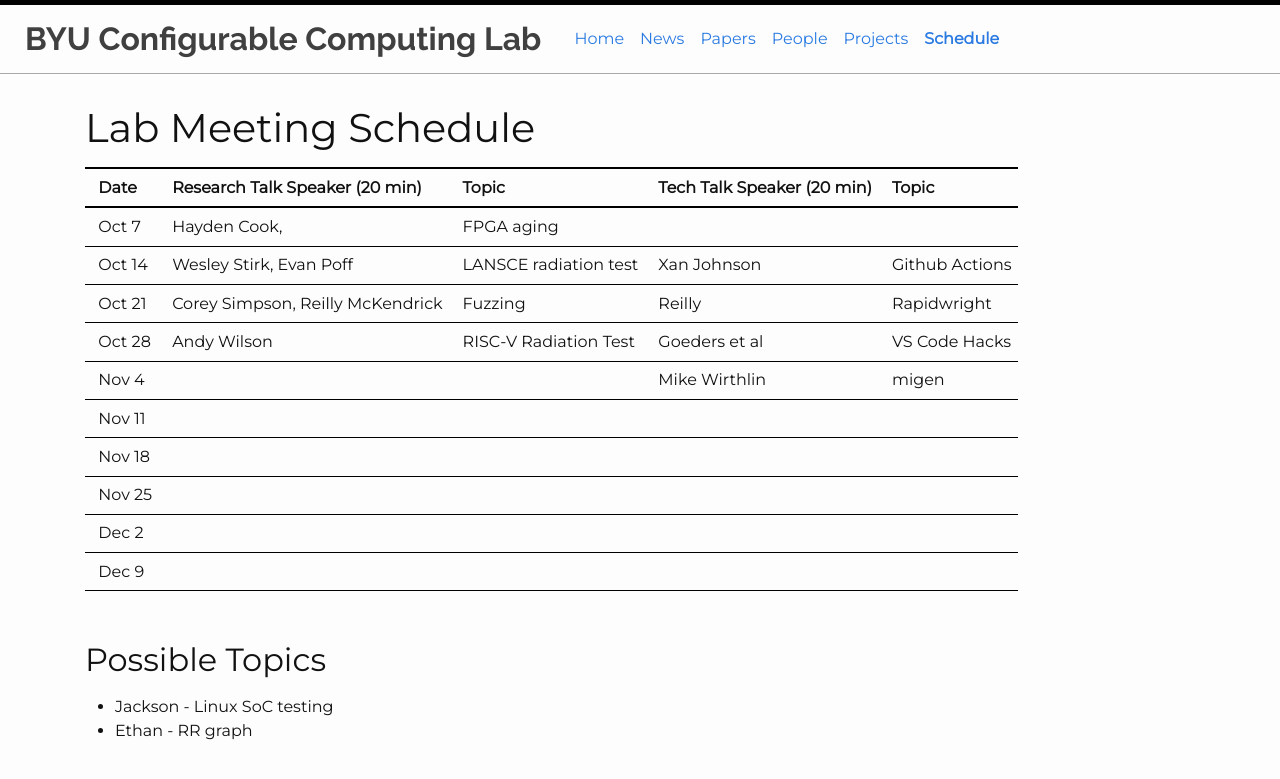
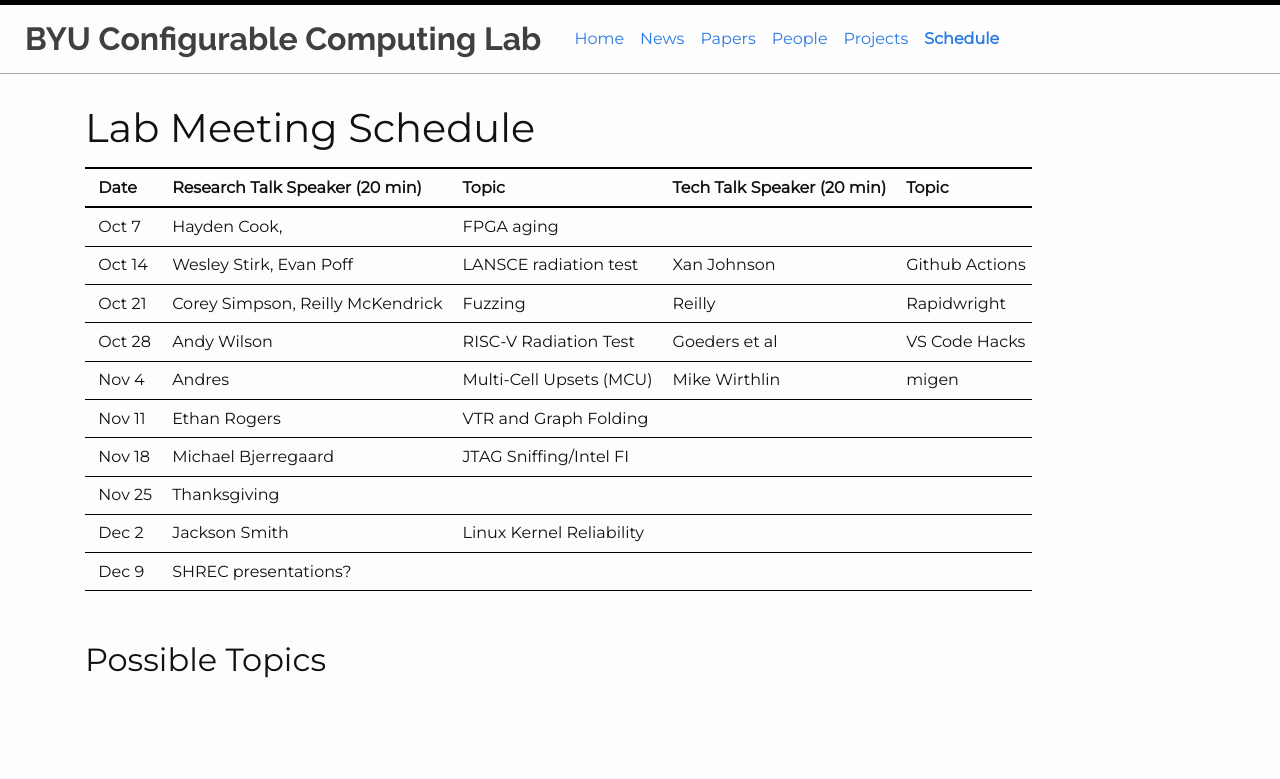
Before and after one commit to byuccl/byuccl.github.io, a Jekyll site: the page built from pages/schedule.md, in a window 1280 px wide. Shown: the top 779 px of the page. Built offline with Jekyll 4.4.1, drawn with Linux system fonts in a browser that asks for light colours; nearby versions of some CDN libraries.

Commit message:
Update schedule.md

```diff
--- a/pages/schedule.md
+++ b/pages/schedule.md
@@ -12,15 +12,13 @@ title: Schedule
 |Oct 14     | Wesley Stirk, Evan Poff           | LANSCE radiation test     | Xan Johnson                   |Github Actions    |
 |Oct 21     | Corey Simpson, Reilly McKendrick  | Fuzzing                   | Reilly                        |Rapidwright       |
 |Oct 28     | Andy Wilson                       | RISC-V Radiation Test     | Goeders et al                 |VS Code Hacks     |
-|Nov 4      |                                   |                           | Mike Wirthlin                 |migen             |
-|Nov 11     |                                   |                           |                               |                  |
-|Nov 18     |                                   |                           |                               |                  |
-|Nov 25     |                                   |                           |                               |                  |
-|Dec 2      |                                   |                           |                               |                  |
-|Dec 9      |                                   |                           |                               |                  |
+|Nov 4      | Andres                            | Multi-Cell Upsets (MCU)   | Mike Wirthlin                 |migen             |
+|Nov 11     | Ethan Rogers                      | VTR and Graph Folding     |                               |                  |
+|Nov 18     | Michael Bjerregaard               | JTAG Sniffing/Intel FI    |                               |                  |
+|Nov 25     | Thanksgiving                      |                           |                               |                  |
+|Dec 2      | Jackson Smith                     | Linux Kernel Reliability  |                               |                  |
+|Dec 9      | SHREC presentations?              |                           |                               |                  |
 
 
 
 ## Possible Topics
-* Jackson - Linux SoC testing
-* Ethan - RR graph
```
